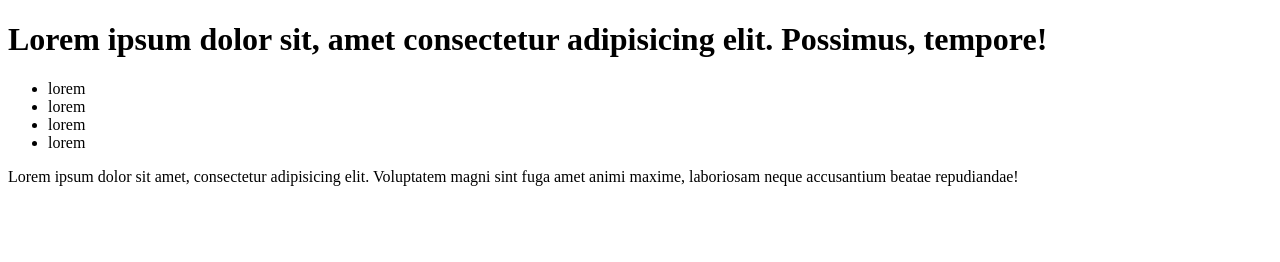
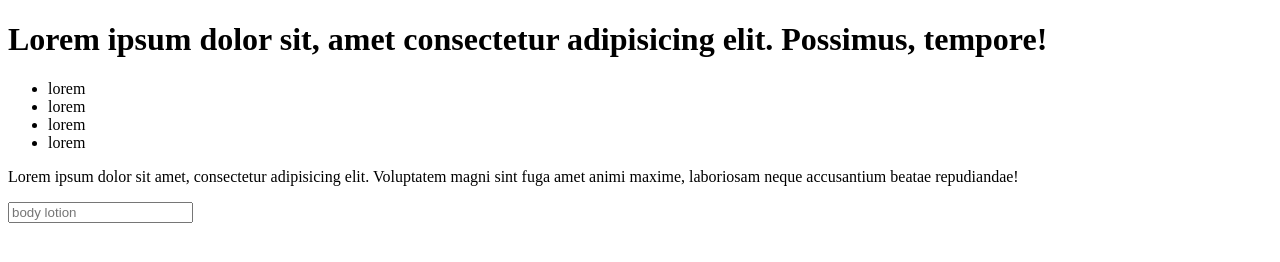
Before and after one commit to PeterEssamMounir/Git-1-lecture, a plain HTML site: page index.html in a window 1280 px wide. Drawn offline with Linux system fonts and the light colour scheme.

Commit message:
4th commit

```diff
--- a/index.html
+++ b/index.html
@@ -17,5 +17,6 @@
         </ul>
         <P>Lorem ipsum dolor sit amet, consectetur adipisicing elit. Voluptatem magni sint fuga amet animi maxime, laboriosam neque accusantium beatae repudiandae!</P>
     </div>
+    <input type="text" placeholder="body lotion">
 </body>
 </html>
```
